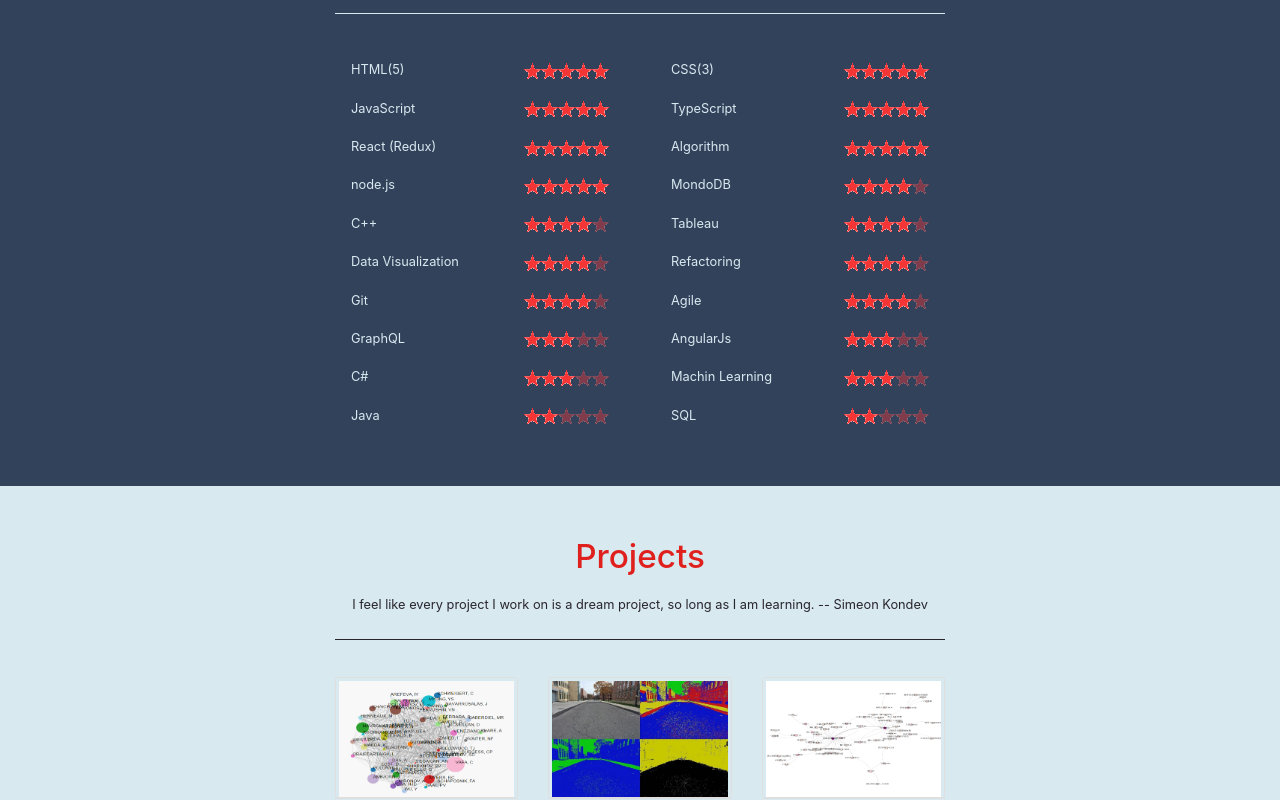
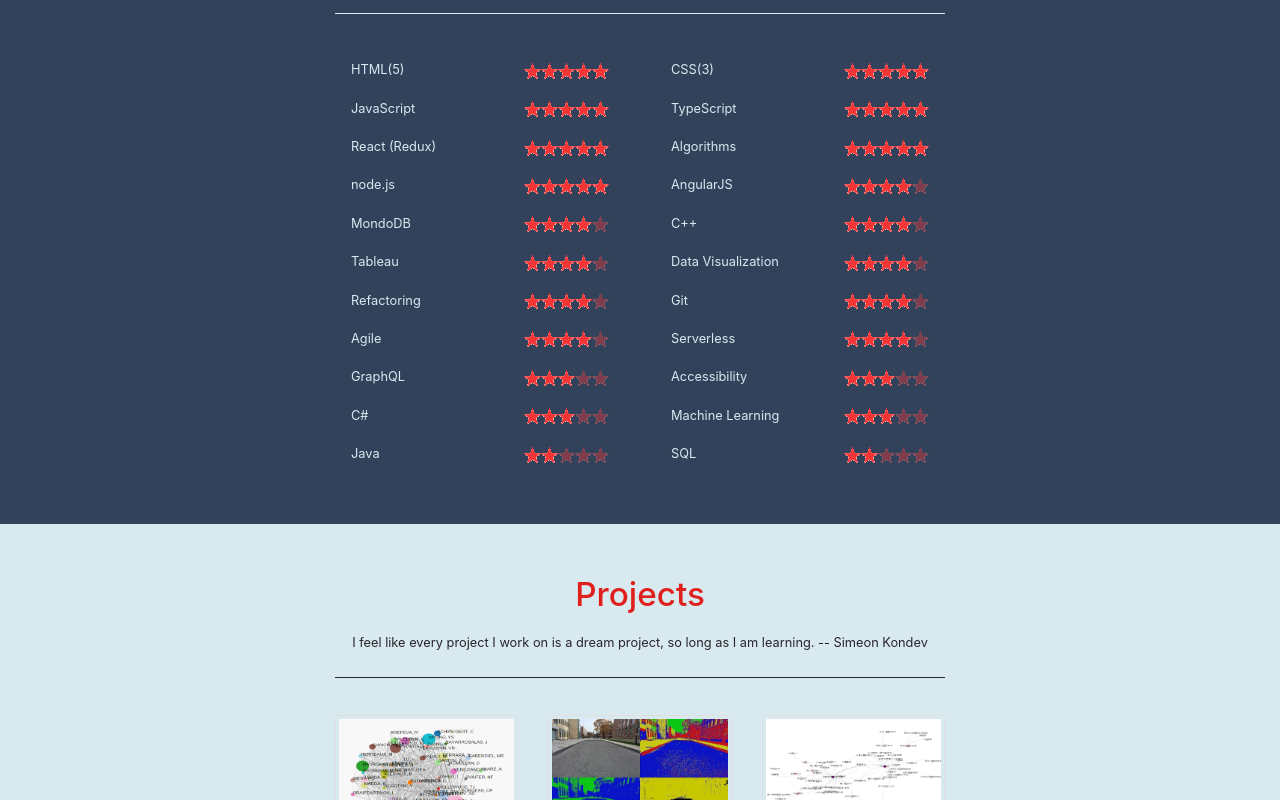
Before and after one commit to RanningMan/rxia.me, a React (Create React App) app: page / in a window 1280 px wide. Shown: the part 1420-2220 px from the top of the page. Built offline with nearby package versions, Linux system fonts and the light colour scheme.

Commit message:
Fix nav bugs, update skills and projects, add ci/cd pipeline

```diff
--- a/src/components/MyWork/Navigation/Navigation.js
+++ b/src/components/MyWork/Navigation/Navigation.js
@@ -1,7 +1,8 @@
 import React, { useState, useEffect } from 'react';
 
 import classes from './Navigation.module.css';
-import Arrow from '../../../asset/arrow_up.png';
+import ArrowDark from '../../../asset/arrow_up.png';
+import ArrowLight from '../../../asset/arrow_up_light.png';
 
 const SideNavLink = (props) => {
 
@@ -74,31 +75,15 @@ const Nav = (props) => {
 
     });
 
-    let nav = (
-        <ul className={classes.Navigation}>
-            <SideNavLink isActive={activeLink === 'FirstPage'} onClick={() => clickHandler('FirstPage')}> <img className={classes.Arrow} src={Arrow} alt="Front Page"/></SideNavLink>
+    return (
+        <ul className={showNav ? classes.Navigation : classes.Navigation0}>
+            <SideNavLink isActive={activeLink === 'FirstPage'} onClick={() => clickHandler('FirstPage')}> <img className={classes.Arrow} src={showNav ? ArrowLight : ArrowDark} alt="Front Page"/></SideNavLink>
             <SideNavLink isActive={activeLink === 'Profile'} onClick={() => clickHandler('Profile')}>Profile</SideNavLink>
             <SideNavLink isActive={activeLink === 'Skill'} onClick={() => clickHandler('Skill')}>Skills</SideNavLink>
             <SideNavLink isActive={activeLink === 'Project'} onClick={() => clickHandler('Project')}>Projects</SideNavLink>
             <SideNavLink isActive={activeLink === 'Work'} onClick={() => clickHandler('Work')}>Work</SideNavLink>
         </ul>
     );
-
-    if(!showNav) {
-        nav = <ul className={classes.Navigation0}>
-            <SideNavLink isActive={activeLink === 'FirstPage'} onClick={() => clickHandler('FirstPage')}> <img className={classes.Arrow} src={Arrow} alt="Front Page"/></SideNavLink>
-            <SideNavLink isActive={activeLink === 'Profile'} onClick={() => clickHandler('Profile')}>Profile</SideNavLink>
-            <SideNavLink isActive={activeLink === 'Skill'} onClick={() => clickHandler('Skill')}>Skills</SideNavLink>
-            <SideNavLink isActive={activeLink === 'Project'} onClick={() => clickHandler('Project')}>Projects</SideNavLink>
-            <SideNavLink isActive={activeLink === 'Work'} onClick={() => clickHandler('Work')}>Work</SideNavLink>
-        </ul>
-    }
-
-    return (
-        <>
-            {nav}
-        </>
-    );
 }
 
 export default Nav;
--- a/src/components/MyWork/Navigation/Navigation.module.css
+++ b/src/components/MyWork/Navigation/Navigation.module.css
@@ -20,7 +20,6 @@
     align-items: center;
     width: 8rem;
     height: 6vh;
-    font-weight: 300;
 }
 
 .Navigation .Inactive, .Navigation0 .Inactive {
@@ -30,7 +29,7 @@
     font-weight: 300;
 }
 
-.Navigation .Active,.Inactive:hover, .Inactive:hover {
+.Navigation .Active,.Inactive:hover {
     cursor: pointer;
     background-color: var(--resume-dominant);
     transition: transform 0.1s linear;
--- a/src/components/MyWork/ProjectPage/ProjectPage.js
+++ b/src/components/MyWork/ProjectPage/ProjectPage.js
@@ -11,6 +11,8 @@ import CascadingFilerImg from '../../../asset/cascadingFilter.png';
 import TableauCatalogImg from '../../../asset/TableauCatalog.png';
 import EmptyStateImg from '../../../asset/emptyState.jpg';
 import PendingMembersImg from '../../../asset/pendingMembers.png';
+import UglyGames from '../../../asset/ugly-games.PNG';
+import TeacherLed from '../../../asset/teacherled.gif';
 
 import Col from 'react-bootstrap/Col';
 import Row from 'react-bootstrap/Row';
@@ -66,18 +68,32 @@ const projectData = [
         projectLink: 'https://help.tableau.com/current/server/en-us/dm_catalog_overview.htm'
     },
     {
-        name: 'Programmable Empty State',
+        name: 'Teams for EDU: Programmable Empty State',
         description: 'Suggestions for teacher to start build a healthy class',
-        tags: ['Angular', 'TypeScript', 'DevOps'],
+        tags: ['AngularJS', 'TypeScript', 'DevOps'],
         imgSrc: EmptyStateImg,
         projectLink: ''
     },
     {
-        name: 'Activate Early Access',
+        name: 'Teams for EDU: Early Class Access',
         description: 'Allow teachers to set up a class before granting access to students',
-        tags: ['Angular', 'TypeScript'],
+        tags: ['AngularJS', 'TypeScript'],
         imgSrc: PendingMembersImg,
         projectLink: 'https://support.office.com/en-us/article/activate-early-access-class-teams-created-with-school-data-sync-0d154696-66ab-4fcf-b22f-c3d9a82aaf78'
+    },
+    {
+        name: 'Ugly Games',
+        description: 'Classic games implemented in js with ugly UI',
+        tags: ['JavaScript', 'TypeScript'],
+        imgSrc: UglyGames,
+        projectLink: 'https://ranningman.github.io/UglyGames/'
+    },
+    {
+        name: 'Teams for EDU: Teacher led team creation',
+        description: 'Allows educators to easily create the classes.',
+        tags: ['AngularJS', 'TypeScript'],
+        imgSrc: TeacherLed,
+        projectLink: 'https://educationblog.microsoft.com/en-us/2020/07/9-awesome-teams-updates-for-it-admins-and-back-to-school-deployment/'
     }
 ]
 
--- a/src/components/MyWork/SkillPage/SkillPage.js
+++ b/src/components/MyWork/SkillPage/SkillPage.js
@@ -14,8 +14,9 @@ const skillList = {
     'JavaScript': 5,
     'TypeScript': 5,
     'React (Redux)': 5,
-    'Algorithm': 5,
+    'Algorithms': 5,
     'node.js': 5,
+    'AngularJS': 4,
     'MondoDB': 4,
     'C++': 4,
     'Tableau': 4,
@@ -23,10 +24,11 @@ const skillList = {
     'Refactoring': 4,
     'Git': 4,
     'Agile': 4,
+    'Serverless': 4,
     'GraphQL': 3,
-    'AngularJs': 3,
+    'Accessibility': 3,
     'C#': 3,
-    'Machin Learning': 3,
+    'Machine Learning': 3,
     'Java': 2,
     'SQL': 2,
 }
--- a/src/components/MyWork/WorkPage/WorkPage.js
+++ b/src/components/MyWork/WorkPage/WorkPage.js
@@ -16,7 +16,7 @@ const workData = [
             {
                 content: 'Teams for Education, Teams',
                 secondLevel: [
-                    'Improved teacher’s class setup experience by full stack designing, developing, testing and maintaining multiple demanding features, including empty state suggestions, class teams’ early access and re-implementing clone team to make the feature stable and reliable.',
+                    'Improved teacher’s class setup experience by full stack designing, developing, testing and maintaining multiple demanding features, including empty state suggestions, class teams’ early access, educator led team creation, and re-implemented clone team to make the feature stable and reliable.',
                     'Designed, implemented and analyzed multiple A/B testing experimentation to help understand customer needs and to improve the education user retention.'
                 ]
             }
```
Also changed, not shown: src/asset/teacherled.gif (added), src/asset/ugly-games.PNG (added).
